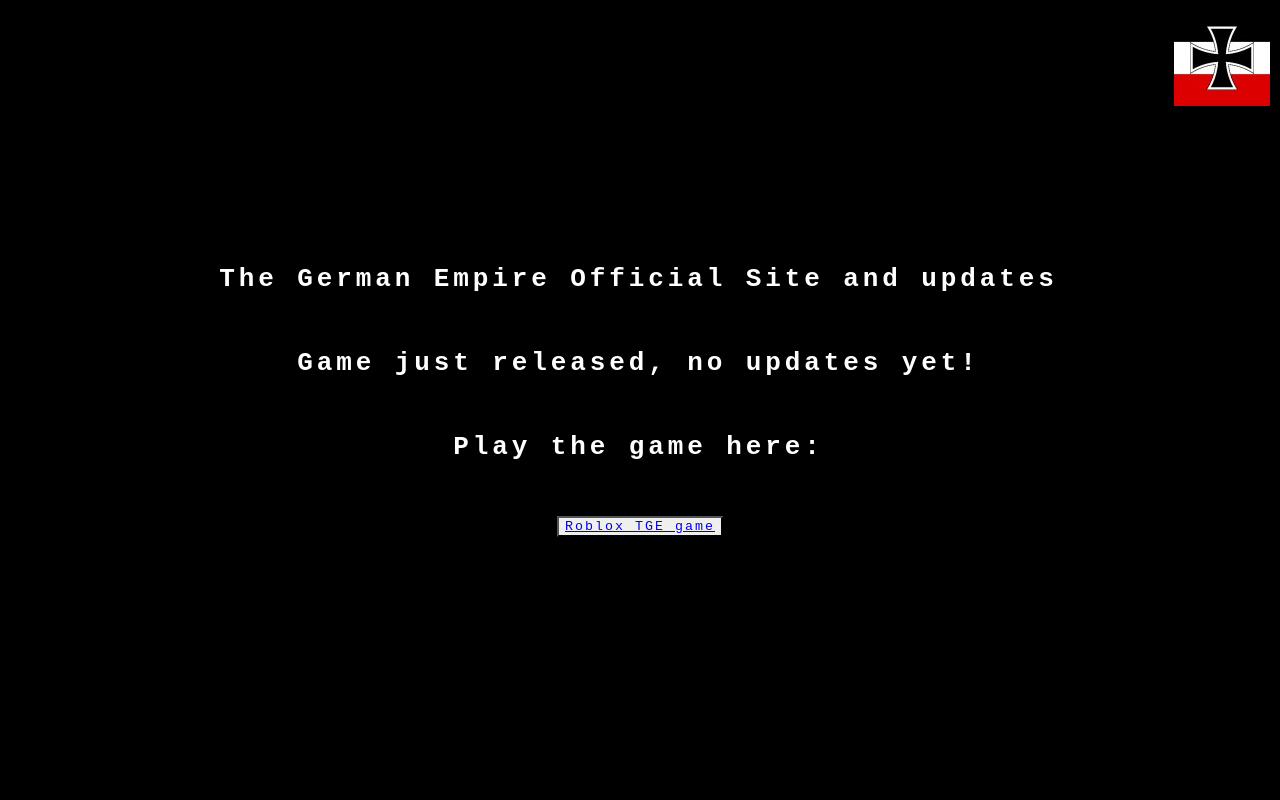
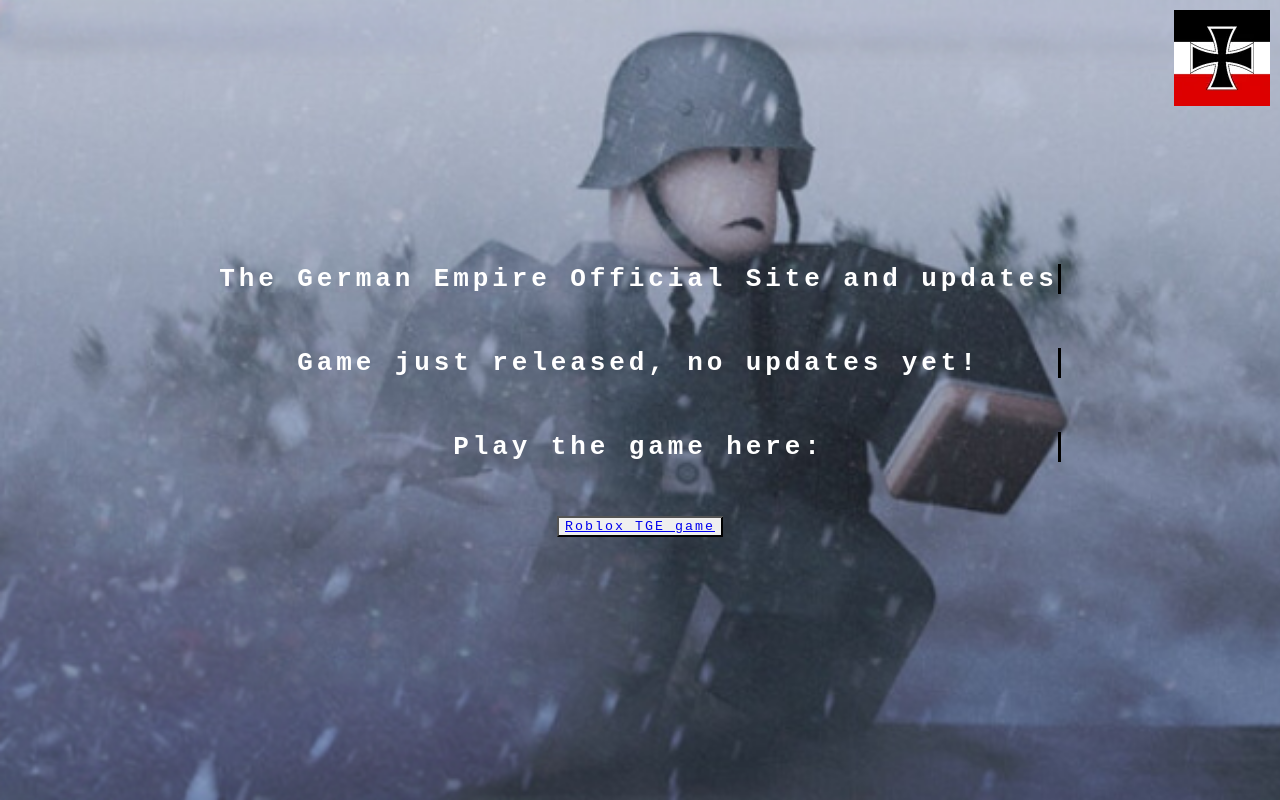
Before and after one commit to NotHaz3m/TGE.lol, a plain HTML site: page index.html in a window 1280 px wide. Drawn offline with Linux system fonts and the light colour scheme.

Commit message:
Update index.html

```diff
--- a/index.html
+++ b/index.html
@@ -9,10 +9,14 @@
     align-items: center;
     height: 100vh;
     margin: 0;
-            background-color: #000000;
+    background-image: url('background.png');
+    background-size: cover; /* Ensures the background image covers the entire background */
+    background-repeat: no-repeat; /* Prevents the background image from repeating */
     color: white;
-            position: relative; /* Ensure body is the reference for absolute positioning */
+    position: relative;
 }
+
+
 
         .banner-text {
             text-align: center;
```
Lines whose indentation alone changed are shown as unchanged.
